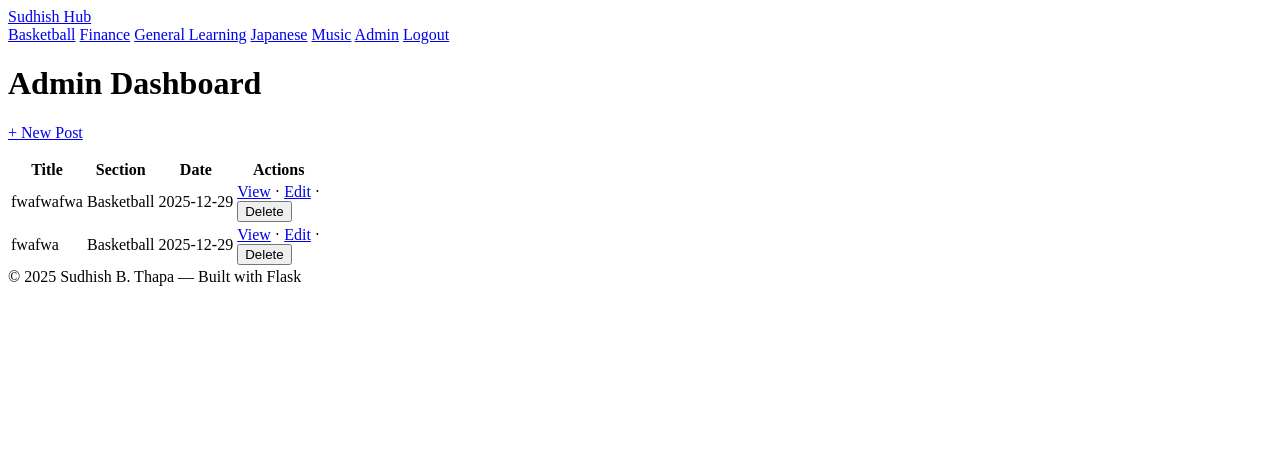
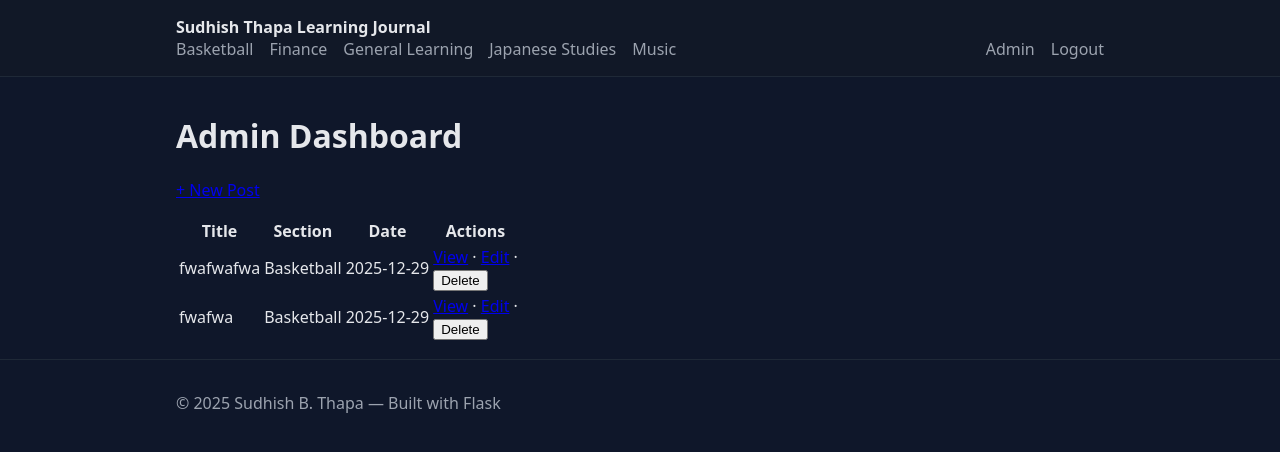
Before and after one commit to SudhishThapa/personal_site, a Flask app: page /admin in a window 1280 px wide. Shown: the top 452 px of the page. Run offline with Flask 3, Linux system fonts and the light colour scheme; the visitor is signed in with stand-in values (Sample User, id 1); data comes from the database, SQL or seed files in the repository.

Commit message:
Brand to 'Sudhish Thapa Learning Journal' + rename Japanese -> Japanese Studies; add gunicorn/Jinja2

```diff
--- a/app.py
+++ b/app.py
@@ -7,7 +7,7 @@ from flask import Flask, render_template, request, redirect, url_for, flash, ses
 from werkzeug.utils import secure_filename
 
 BASE_DIR = os.path.abspath(os.path.dirname(__file__))
-DB_PATH = os.path.join(BASE_DIR, 'site.db')
+DB_PATH = os.path.join(BASE_DIR, 'site.db')  # keep the SQLite file name you're using
 UPLOAD_FOLDER = os.path.join(BASE_DIR, 'static', 'uploads')
 ALLOWED_EXTENSIONS = {"png", "jpg", "jpeg", "gif", "webp"}
 
@@ -25,6 +25,7 @@ def connect_db():
     return conn
 
 def init_db():
+    """Create tables if missing and seed sections when the table is empty."""
     conn = connect_db()
     cur = conn.cursor()
     cur.execute('''
@@ -58,6 +59,13 @@ def init_db():
     conn.commit()
     conn.close()
 
+def rename_section(slug: str, new_name: str):
+    """Update the visible name of a section by slug (used to change 'Japanese' -> 'Japanese Studies')."""
+    conn = connect_db()
+    conn.execute('UPDATE sections SET name=? WHERE slug=?', (new_name, slug))
+    conn.commit()
+    conn.close()
+
 def allowed_file(filename: str) -> bool:
     return '.' in filename and filename.rsplit('.', 1)[1].lower() in ALLOWED_EXTENSIONS
 
@@ -67,6 +75,12 @@ def get_sections():
     conn.close()
     return sections
 
+@app.before_first_request
+def startup_tasks():
+    # Ensure DB exists/seeded and apply our label change so the navbar shows "Japanese Studies"
+    init_db()
+    rename_section('japanese', 'Japanese Studies')
+
 @app.route('/')
 def index():
     sections = get_sections()
@@ -74,7 +88,9 @@ def index():
     latest_by_section = {}
     for s in sections:
         posts = conn.execute(
-            'SELECT id, title, body, image_path, created_at FROM posts WHERE section_id=? ORDER BY datetime(created_at) DESC LIMIT 3',
+            'SELECT id, title, body, image_path, created_at '
+            'FROM posts WHERE section_id=? '
+            'ORDER BY datetime(created_at) DESC LIMIT 3',
             (s['id'],)
         ).fetchall()
         latest_by_section[s['slug']] = posts
@@ -88,14 +104,25 @@ def section(slug):
     if not sec:
         conn.close()
         abort(404)
-    posts = conn.execute('SELECT id, title, body, image_path, created_at FROM posts WHERE section_id=? ORDER BY datetime(created_at) DESC', (sec['id'],)).fetchall()
+    posts = conn.execute(
+        'SELECT id, title, body, image_path, created_at '
+        'FROM posts WHERE section_id=? '
+        'ORDER BY datetime(created_at) DESC',
+        (sec['id'],)
+    ).fetchall()
     conn.close()
     return render_template('section.html', section=sec, posts=posts)
 
 @app.route('/post/<int:post_id>')
 def post_view(post_id):
     conn = connect_db()
-    post = conn.execute('SELECT p.id, p.title, p.body, p.image_path, p.created_at, s.name as section_name, s.slug as section_slug FROM posts p JOIN sections s ON p.section_id = s.id WHERE p.id=?', (post_id,)).fetchone()
+    post = conn.execute(
+        'SELECT p.id, p.title, p.body, p.image_path, p.created_at, '
+        's.name as section_name, s.slug as section_slug '
+        'FROM posts p JOIN sections s ON p.section_id = s.id '
+        'WHERE p.id=?',
+        (post_id,)
+    ).fetchone()
     conn.close()
     if not post:
         abort(404)
@@ -129,7 +156,11 @@ def admin():
     if not require_admin():
         return redirect(url_for('login'))
     conn = connect_db()
-    posts = conn.execute('SELECT p.id, p.title, p.created_at, s.name as section_name FROM posts p JOIN sections s ON p.section_id = s.id ORDER BY datetime(p.created_at) DESC').fetchall()
+    posts = conn.execute(
+        'SELECT p.id, p.title, p.created_at, s.name as section_name '
+        'FROM posts p JOIN sections s ON p.section_id = s.id '
+        'ORDER BY datetime(p.created_at) DESC'
+    ).fetchall()
     conn.close()
     sections = get_sections()
     return render_template('admin.html', posts=posts, sections=sections)
@@ -147,8 +178,6 @@ def admin_new():
         image_path = None
         if image and image.filename:
             if allowed_file(image.filename):
-                from datetime import datetime
-                from werkzeug.utils import secure_filename
                 filename = secure_filename(image.filename)
                 save_path = os.path.join(app.config['UPLOAD_FOLDER'], filename)
                 if os.path.exists(save_path):
@@ -164,8 +193,11 @@ def admin_new():
             flash('Please fill all required fields.', 'warning')
             return render_template('admin_new.html', sections=sections)
         conn = connect_db()
-        conn.execute('INSERT INTO posts(section_id, title, body, image_path, created_at) VALUES (?, ?, ?, ?, ?)',
-                     (section_id, title, body, image_path, datetime.utcnow().isoformat()))
+        conn.execute(
+            'INSERT INTO posts(section_id, title, body, image_path, created_at) '
+            'VALUES (?, ?, ?, ?, ?)',
+            (section_id, title, body, image_path, datetime.utcnow().isoformat())
+        )
         conn.commit()
         conn.close()
         flash('Post created!', 'success')
@@ -190,8 +222,6 @@ def admin_edit(post_id):
         image_path = post['image_path']
         if image and image.filename:
             if allowed_file(image.filename):
-                from datetime import datetime
-                from werkzeug.utils import secure_filename
                 filename = secure_filename(image.filename)
                 save_path = os.path.join(app.config['UPLOAD_FOLDER'], filename)
                 if os.path.exists(save_path):
@@ -208,8 +238,10 @@ def admin_edit(post_id):
             flash('Please fill all required fields.', 'warning')
             conn.close()
             return render_template('admin_edit.html', post=post, sections=sections)
-        conn.execute('UPDATE posts SET section_id=?, title=?, body=?, image_path=? WHERE id=?',
-                     (section_id, title, body, image_path, post_id))
+        conn.execute(
+            'UPDATE posts SET section_id=?, title=?, body=?, image_path=? WHERE id=?',
+            (section_id, title, body, image_path, post_id)
+        )
         conn.commit()
         conn.close()
         flash('Post updated!', 'success')
--- a/templates/base.html
+++ b/templates/base.html
@@ -1,43 +1,59 @@
+
 <!doctype html>
-<html lang=\"en\">
+<html lang="en">
 <head>
-  <meta charset=\"utf-8\">
-  <meta name=\"viewport\" content=\"width=device-width, initial-scale=1\">
-  <title>{% block title %}Sudhish Hub{% endblock %}</title>
-  <link rel=\"stylesheet\" href=\"{{ url_for('static', filename='css/styles.css') }}\">
+  <meta charset="utf-8" />
+  <meta name="viewport" content="width=device-width, initial-scale=1, maximum-scale=1" />
+
+  <!-- Page title (fallback/default) -->
+  <title>{% block title %}Sudhish Thapa Learning Journal{% endblock %}</title>
+
+  <!-- CSS -->
+  <link rel="stylesheet" href="{{ url_for('static', filename='css/styles.css') }}">
 </head>
 <body>
-  <header class=\"site-header\">
-    <div class=\"container\">
-      <a class=\"brand\" href=\"{{ url_for('index') }}\">Sudhish Hub</a>
-      <nav class=\"nav\">
+
+<header class="site-header">
+  <div class="container">
+    <!-- Brand -->
+    <a class="brand" href="{{ url_for('index') }}">Sudhish Thapa Learning Journal</a>
+
+    <!-- Navbar -->
+    <nav class="nav">
       {% for s in (sections if sections is defined else []) %}
-          <a href=\"{{ url_for('section', slug=s['slug']) }}\">{{ s['name'] }}</a>
+        <a href="{{ url_for('section', slug=s['slug']) }}">{{ s['name'] }}</a>
       {% endfor %}
-        <span class=\"spacer\"></span>
+
+      <span class="spacer"></span>
+
       {% if session.get('is_admin') %}
-          <a href=\"{{ url_for('admin') }}\">Admin</a>
-          <a href=\"{{ url_for('logout') }}\">Logout</a>
+        <a href="{{ url_for('admin') }}">Admin</a>
+        <a href="{{ url_for('logout') }}">Logout</a>
       {% else %}
-          <a href=\"{{ url_for('login') }}\">Login</a>
+        <a href="{{ url_for('login') }}">Login</a>
       {% endif %}
     </nav>
   </div>
 </header>
-  <main class=\"container\">
+
+<main class="container">
+  <!-- Flash messages -->
   {% with messages = get_flashed_messages(with_categories=true) %}
     {% if messages %}
-        <ul class=\"flashes\">
+      <ul class="flashes">
         {% for category, message in messages %}
-          <li class=\"flash {{ category }}\">{{ message }}</li>
+          <li class="flash {{ category }}">{{ message }}</li>
         {% endfor %}
       </ul>
     {% endif %}
   {% endwith %}
+
   {% block content %}{% endblock %}
 </main>
-  <footer class=\"site-footer\">
-    <div class=\"container\">© 2025 Sudhish B. Thapa — Built with Flask</div>
+
+<footer class="site-footer">
+  <div class="container">© 2025 Sudhish B. Thapa — Built with Flask</div>
 </footer>
+
 </body>
 </html>
```
Lines whose indentation alone changed are shown as unchanged.
